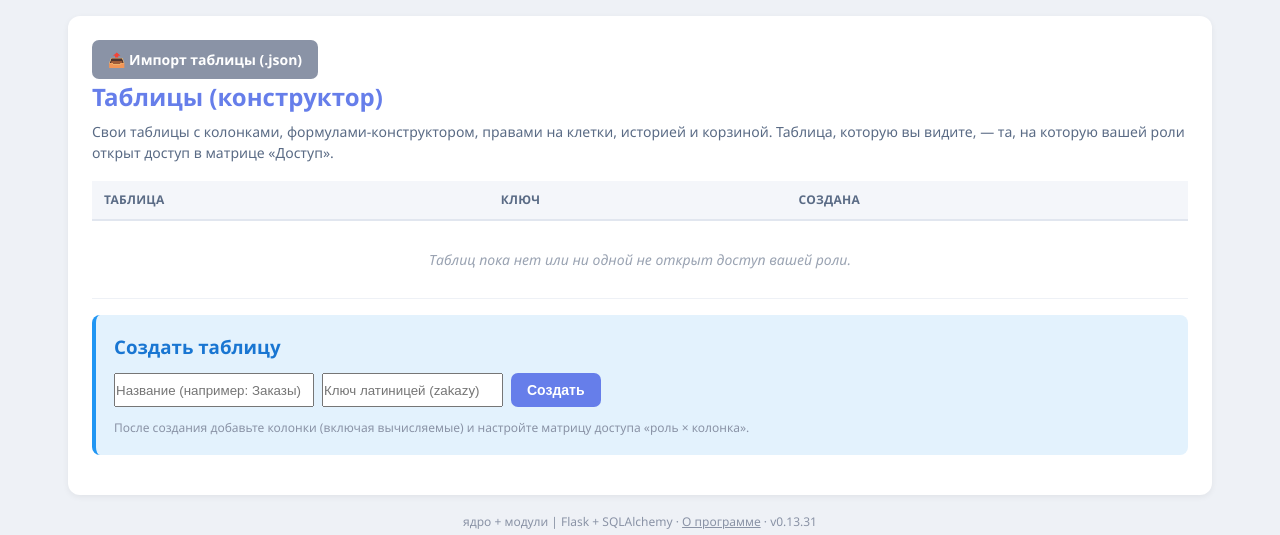
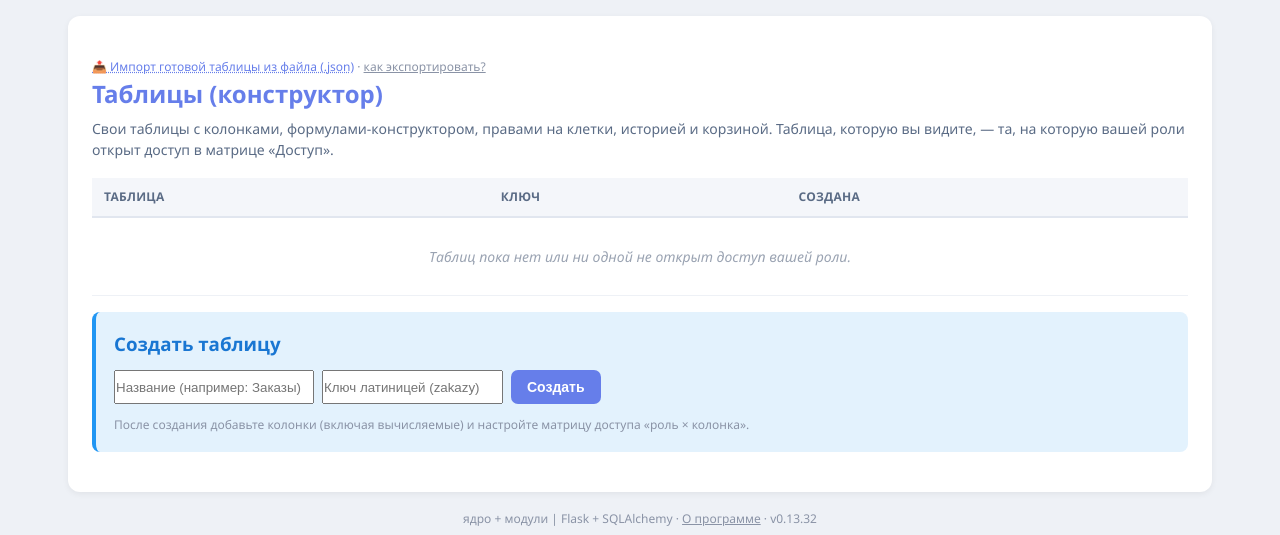
Before and after one commit to Dykus/modular-app, a Flask app: page /tables/ in a window 1280 px wide. Shown: the part 186-721 px from the top of the page. Run offline with Flask 3, Linux system fonts and the light colour scheme; a user stored in the database is signed in.

Commit message:
Импорт .json: фикс uuid + тихая ссылка вместо кнопки (0.13.32)

```diff
--- a/modules/tables/routes.py
+++ b/modules/tables/routes.py
@@ -6,7 +6,7 @@ from core.models import Role
 from modules.tables.models import CustomTable, TableColumn, TableRow, TableAccess, CellLog
 from modules.tables.service import (jload, num, compute_value, user_access, role_access,
                                     can_edit_col, calc_counters, TRASH_DAYS)
-import json, os, datetime, re
+import json, os, datetime, re, uuid
 
 TYPE_LABELS = {
     "text": "Текст",
--- a/modules/tables/templates/tables/index.html
+++ b/modules/tables/templates/tables/index.html
@@ -2,7 +2,8 @@
 {% block title %}Таблицы{% endblock %}
 {% block content %}
 <div class="welcome">
-<a class="btn gray" href="{{ url_for('tables.import_json') }}">📤 Импорт таблицы (.json)</a> <!-- texp-index-v1 -->
+{% if can('tables.manage') %}
+<p style="margin-top:18px;font-size:12px;color:#8a93a6"><a href="{{ url_for('tables.import_json') }}" style="color:#667eea;text-decoration:underline dotted">📤 Импорт готовой таблицы из файла (.json)</a> · <a href="#" onclick="alert('Экспорт делается кнопкой ⬇ Экспорт (.json) в шапке формы или листа нужной таблицы.');return false" style="color:#8a93a6">как экспортировать?</a></p>{% endif %}
 <h2>Таблицы (конструктор)</h2>
 <p>Свои таблицы с колонками, формулами-конструктором, правами на клетки, историей и корзиной. Таблица, которую вы видите, — та, на которую вашей роли открыт доступ в матрице «Доступ».</p>
 </div>
```
Also changed, not shown: modules/versions/history_seed.py (+1 -1 lines).
